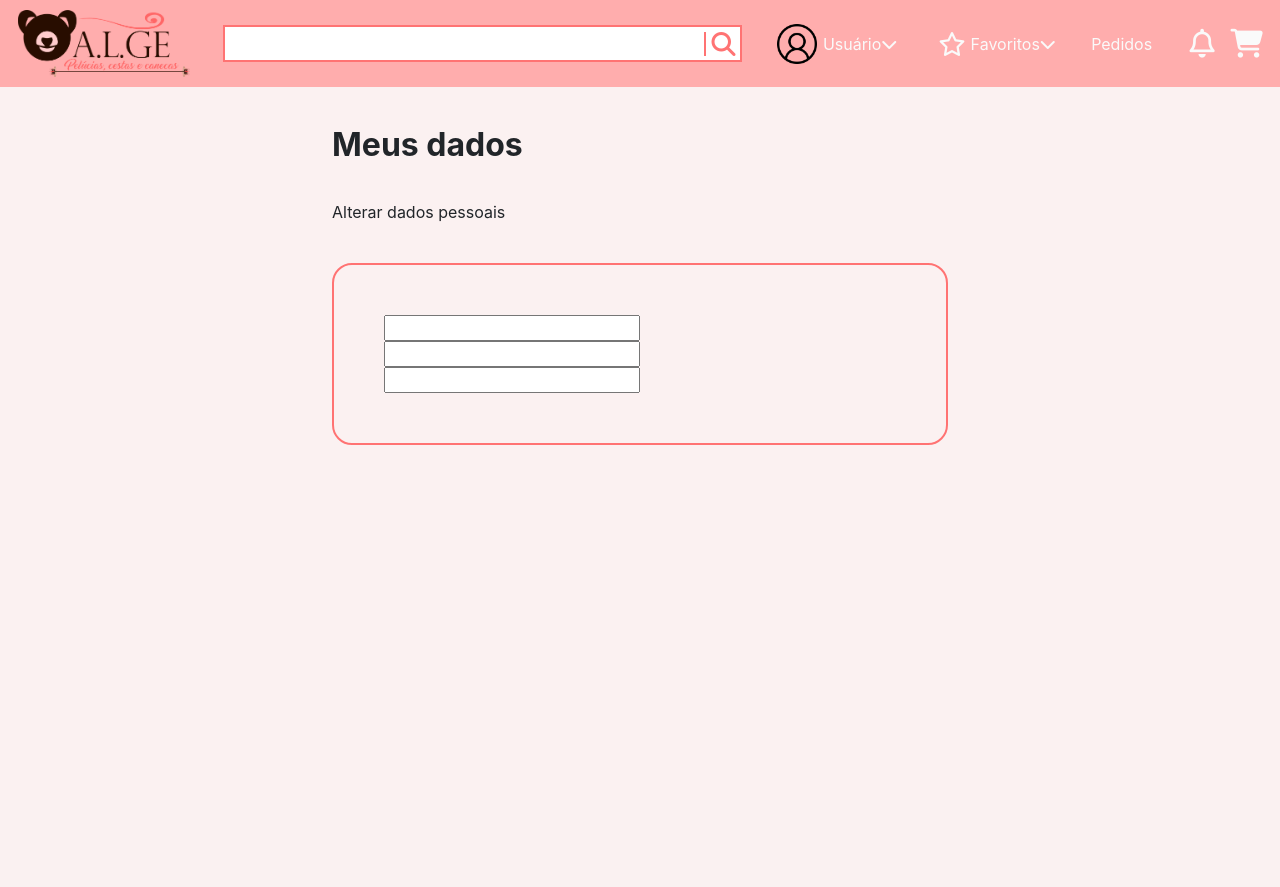
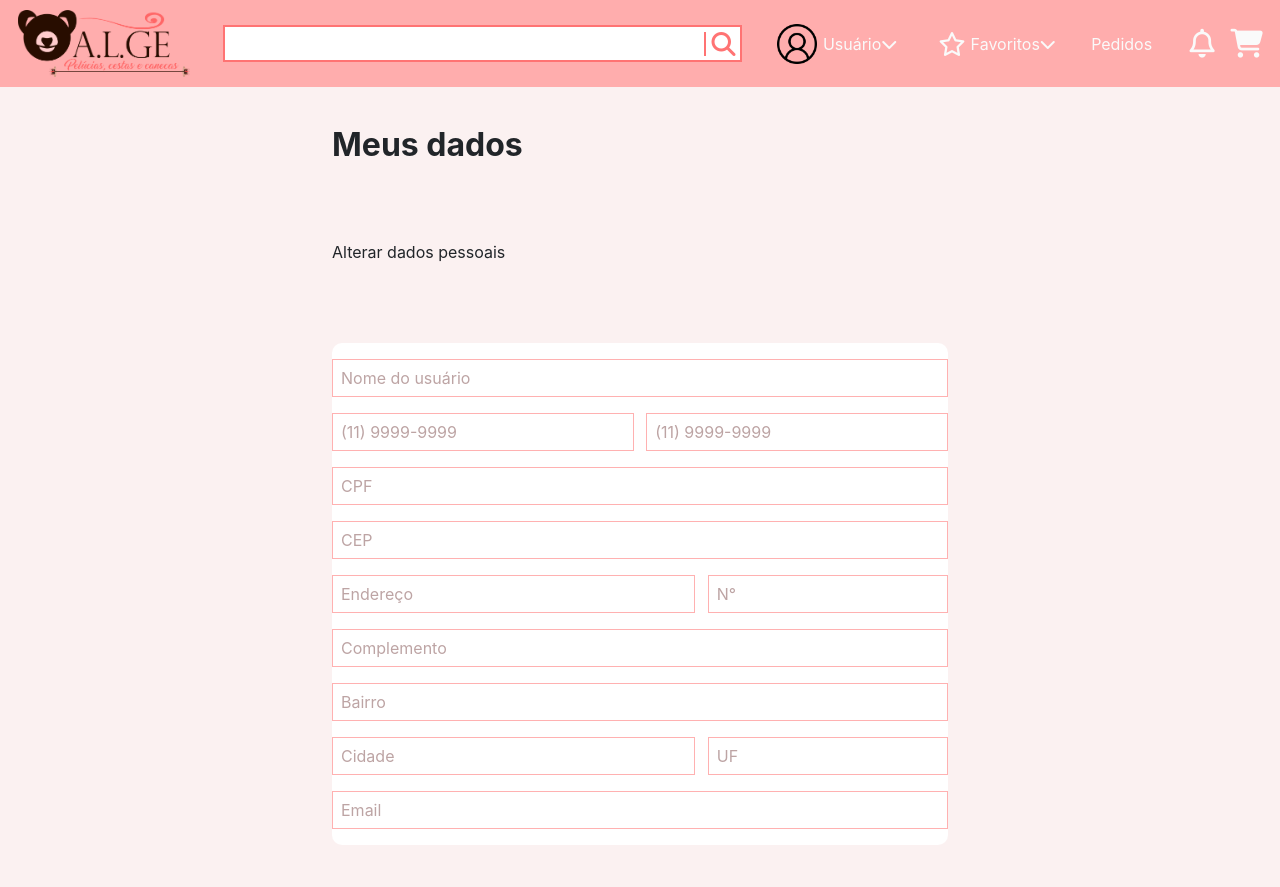
Before and after one commit to larissa-NUF/alge, a PHP site: page /userData.html in a window 1280 px wide. Before the commit the page ends 445 px from the top, so only its background shows below. Run offline with PHP 8.4, Linux system fonts and the light colour scheme; some libraries are stand-ins or nearby versions.

Commit message:
feat: att do userData

```diff
--- a/css/reset.css
+++ b/css/reset.css
@@ -17,6 +17,7 @@ time, mark, audio, video {
 	font-size: 100%;
 	font: inherit;
 	vertical-align: baseline;
+	text-decoration: none;
 }
 /* HTML5 display-role reset for older browsers */
 article, aside, details, figcaption, figure,
@@ -63,3 +64,13 @@ h1{
 *{
 	outline: none;
 }
+
+input[type="number"]::-webkit-inner-spin-button,
+input[type="number"]::-webkit-outer-spin-button {
+  -webkit-appearance: none;
+  margin: 0;
+}
+
+input[type="number"] {
+  -moz-appearance: textfield;
+}
--- a/css/userData.css
+++ b/css/userData.css
@@ -1,14 +1,62 @@
-main{
+main {
     display: flex;
     align-items: center;
     justify-content: center;
-    height: 50vh;
-}
+    height: 100vh;
+  }
 
-.container{
+  .container {
     width: 50%;
-    height: 90%;
+    height: 100%;
     display: flex;
     flex-direction: column;
     justify-content: space-around;
-}
+  }
+
+  .form {
+    display: flex;
+    flex-direction: column;
+    border: none;
+    background-color: #FFFFFF;
+    border-radius: 10px;
+    padding: 1em 0;
+  }
+
+  form {
+    display: flex;
+    flex-direction: column;
+    gap: 1em;
+  }
+
+  .input input {
+    width: 100%;
+    border: 1px solid #FFB1B1;
+    background-color: transparent;
+    padding: 8px;
+  }
+
+  .duoCampo {
+    display: flex;
+    justify-content: space-between;
+  }
+
+  .duoCampo input:first-child {
+    width: 59%;
+  }
+
+  .duoCampo input:last-child {
+    width: 39%;
+  }
+
+  .cellphone{
+    display: flex;
+    justify-content: space-between;
+  }
+
+  .cellphone input{
+    width: 49%;
+  }
+
+  ::placeholder{
+    color: #BDA4A4;
+  }
--- a/userData.html
+++ b/userData.html
@@ -7,10 +7,12 @@
     <link rel="stylesheet" href="bootstrap-css/bootstrap.css">
     <link rel="stylesheet" href="css/reset.css">
     <link rel="stylesheet" href="css/login.css">
-    <link rel="stylesheet" href="css/userData.css">
     <link rel="stylesheet" href="css/menu.css">
     <link rel="stylesheet" href="css/footer.css">
+    <link rel="stylesheet" href="css/userData.css">
     <title>Perfil</title>
+    <script src="https://cdnjs.cloudflare.com/ajax/libs/jquery/3.6.4/jquery.min.js" integrity="sha512-pumBsjNRGGqkPzKHndZMaAG+bir374sORyzM3uulLV14lN5LyykqNk8eEeUlUkB3U0M4FApyaHraT65ihJhDpQ==" crossorigin="anonymous" referrerpolicy="no-referrer"></script>
+    <script src="https://cdnjs.cloudflare.com/ajax/libs/jquery.mask/1.14.15/jquery.mask.min.js"></script>
 </head>
 <body>
     <header>
@@ -75,10 +77,35 @@
 
             <div class="form">
                 <form action="">
-                    <input type="text">
-                    <div>
-                        <input type="number" name="" id="">
-                        <input type="number" name="" id="">
+                    <div class="input">
+                        <input type="text" placeholder="Nome do usuário">
+                    </div>
+                    <div class="input cellphone">
+                        <input type="text" placeholder="(11) 9999-9999" id="cell">
+                        <input type="text" placeholder="(11) 9999-9999">
+                    </div>
+                    <div class="input">
+                        <input type="text" placeholder="CPF" id="cpf">
+                    </div>
+                    <div class="input">
+                        <input type="text" placeholder="CEP" id="cep">
+                    </div>
+                    <div class="input duoCampo">
+                        <input type="text" placeholder="Endereço">
+                        <input type="number" placeholder="N°">
+                    </div>
+                    <div class="input">
+                        <input type="text" placeholder="Complemento">
+                    </div>
+                    <div class="input">
+                        <input type="text" placeholder="Bairro">
+                    </div>
+                    <div class="input duoCampo">
+                        <input type="text" placeholder="Cidade">
+                        <input type="text" placeholder="UF">
+                    </div>
+                    <div class="input">
+                        <input type="text" placeholder="Email">
                     </div>
                 </form>
             </div>
@@ -113,5 +140,7 @@
 
     <script src="https://kit.fontawesome.com/8ec8caa784.js" crossorigin="anonymous"></script>
     <script src="bootstrap-js/bootstrap.js"></script>
+    <script src="js/main.js"></script>
+    <script src="js/form.js"></script>
 </body>
 </html>
```
